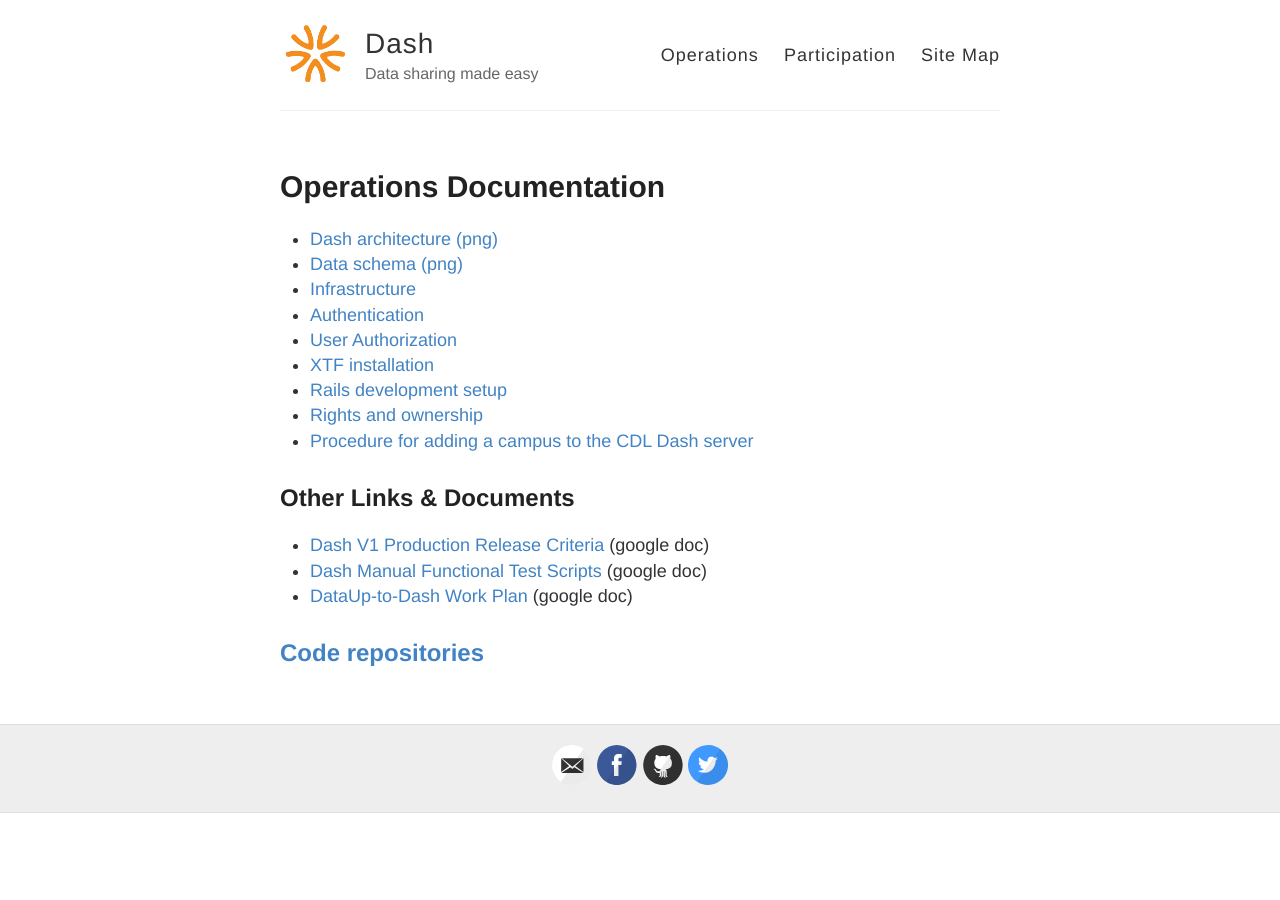
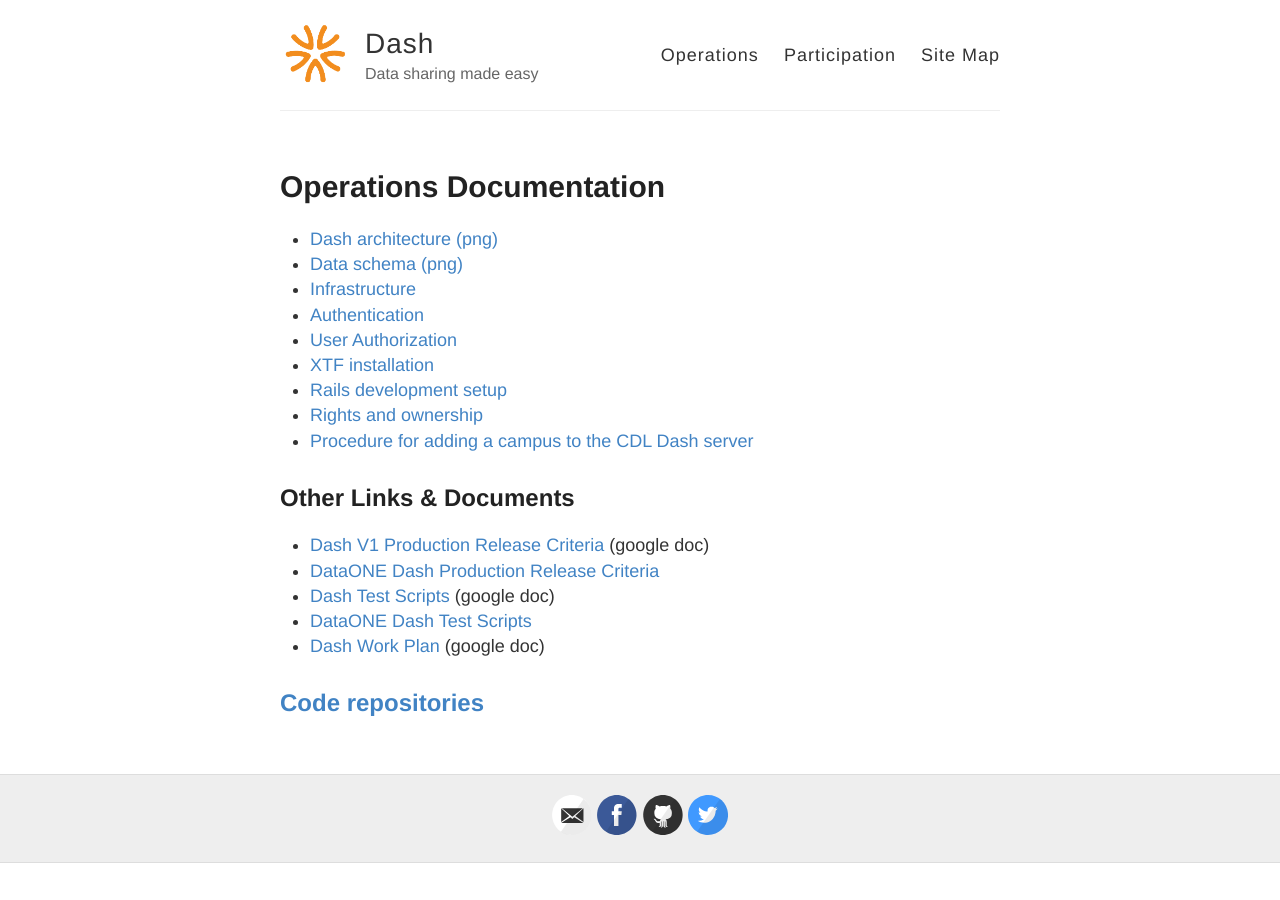
Before and after one commit to CDLUC3/dash, a Jekyll site: the page built from operations.md, in a window 1280 px wide. Built offline with Jekyll 4.4.1, drawn with Linux system fonts in a browser that asks for light colours.

Commit message:
update links

```diff
--- a/operations.md
+++ b/operations.md
@@ -18,8 +18,10 @@
 
 <ul>
   <li><a href="https://docs.google.com/document/d/1u00NWxien-eZ5uvXpCIpSMWb1SO_5RLkh2l2IaTLIsQ/edit#heading=h.mw366im6tj2j">Dash V1 Production Release Criteria</a> (google doc)</li>
-<li><a href="https://docs.google.com/document/d/16qG6OycEg_6dPP8TR-1h9pMwQG_HOSEeS33D4Xyi3ZY/edit">Dash Manual Functional Test Scripts</a> (google doc)</li>
-<li><a href="https://docs.google.com/document/d/1r7tKaINZqSNSTQ5KfjYJqtOh-JnCrMwOhEoXcWWe6Vs/edit">DataUp-to-Dash Work Plan</a> (google doc)</li>
+  <li><a href="https://docs.google.com/document/d/1bFe6oz_lFc_1RTzeNZvD52DZNHO-3-KcLRqa19vIyPs/edit?usp=sharing">DataONE Dash Production Release Criteria</a></li>
+<li><a href="https://docs.google.com/document/d/16qG6OycEg_6dPP8TR-1h9pMwQG_HOSEeS33D4Xyi3ZY/edit">Dash Test Scripts</a> (google doc)</li>
+<li><a href="https://docs.google.com/document/d/1l6F54B-xFLVhh5RmlVMTYL3Lu0wU6VLjP9r_TN7-TdI/edit">DataONE Dash Test Scripts</a></li>
+<li><a href="https://docs.google.com/spreadsheets/d/1zA8YBOvSvAYd66mqnbg_eMrt6oAdi_LFvCIBGzHZqIw/edit#gid=1629117340">Dash Work Plan</a> (google doc)</li>
 </ul>
 
 ## [Code repositories](http://CDLUC3.github.io/dash/code-repositories)
```
